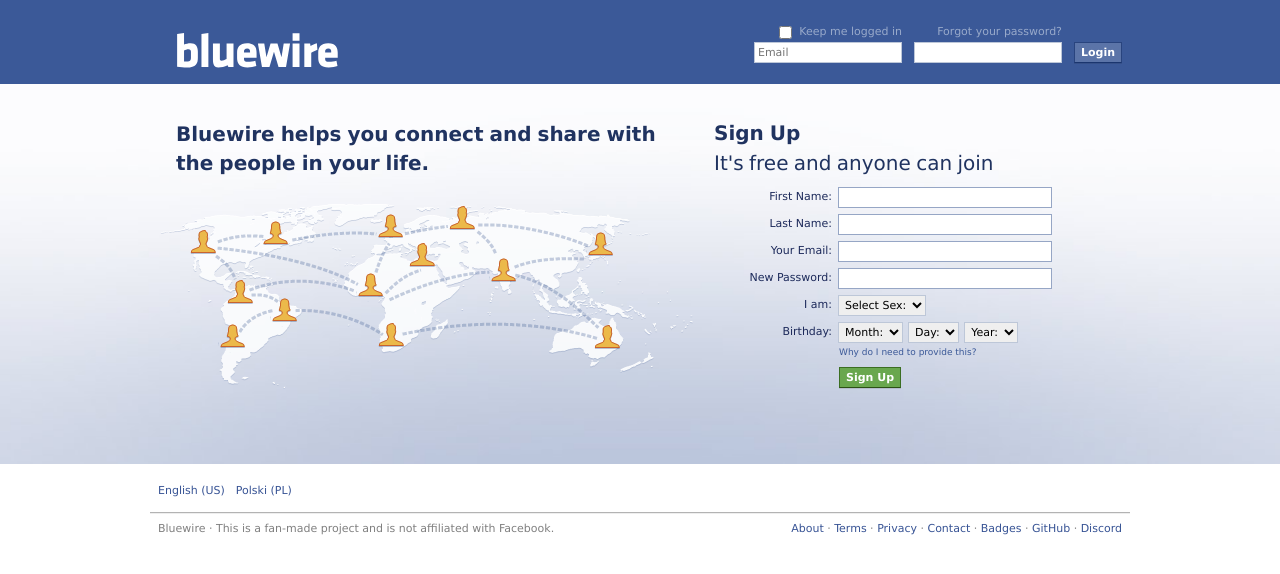
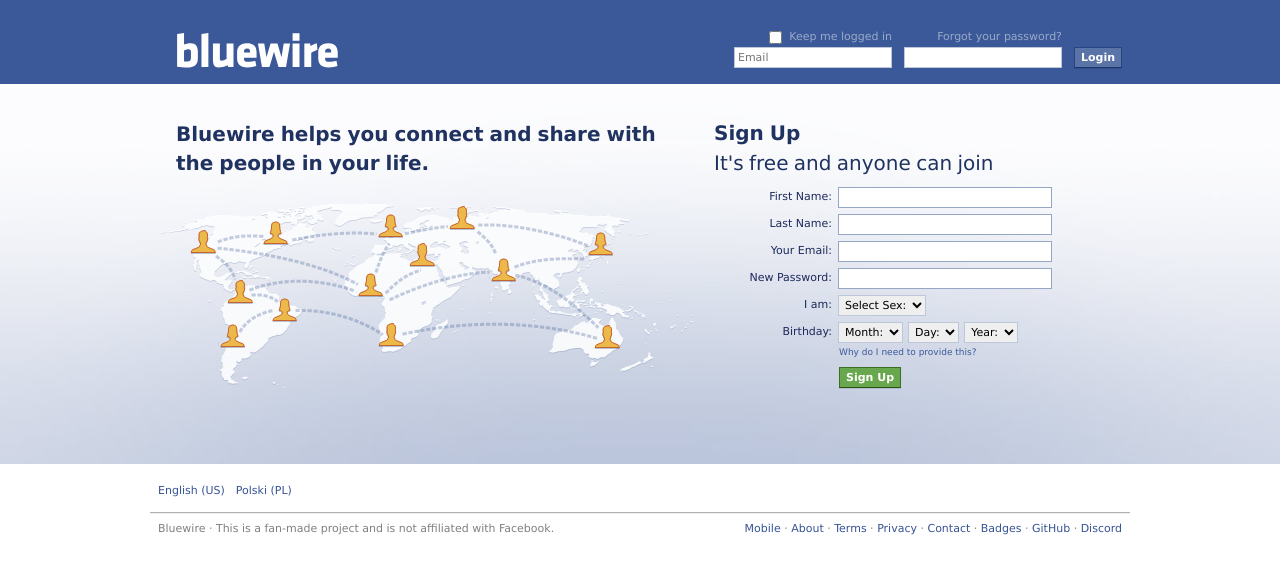
Before and after one commit to Bluewire-OSS/templates, a Flask app: page / in a window 1280 px wide. Shown: the top 574 px of the page. Run offline with Flask 3, Linux system fonts and the light colour scheme.

Commit message:
Navigation bar accuracy improvements

```diff
--- a/static/styles.css
+++ b/static/styles.css
@@ -250,6 +250,7 @@ select {
 textarea, .input-text, .input-password {
     border: 1px solid #bdc7d8;
     font-size: 11px;
+    width: 150px;
     padding: 3px;
 }
 
@@ -264,6 +265,10 @@ input + label {
 
 .navbar-table .login-form-label-remember {
     padding-top: 1px;
+}
+
+.navbar-table {
+    padding-top: 10px;
 }
 
 .input-checkbox {
--- a/templates/index.html
+++ b/templates/index.html
@@ -153,7 +153,7 @@
                 </div>
             </div>
             <div class="ui-text-subtitle rfloat">
-                <a href="#" title="About Bluewire">About</a> · <a href="#" title="Bluewire TOS">Terms</a> · <a href="#" title="Bluewire Privacy">Privacy</a> · <a href="#" title="Contact Bluewire">Contact</a> · <a href="" title="Put your Bluewire profile on your website!">Badges</a> · <a href="https://github.com/Bluewire-OSS" title="Bluewire's GitHub">GitHub</a> · <a href="https://discord.gg/EagXk2Pcfd" title="Bluewire's Discord">Discord</a>
+                <a href="#" title="Experience Bluewire on the go.">Mobile</a> · <a href="#" title="About Bluewire">About</a> · <a href="#" title="Bluewire TOS">Terms</a> · <a href="#" title="Bluewire Privacy">Privacy</a> · <a href="#" title="Contact Bluewire">Contact</a> · <a href="" title="Put your Bluewire profile on your website!">Badges</a> · <a href="https://github.com/Bluewire-OSS" title="Bluewire's GitHub">GitHub</a> · <a href="https://discord.gg/EagXk2Pcfd" title="Bluewire's Discord">Discord</a>
             </div>
         </div>
     </div>
```
